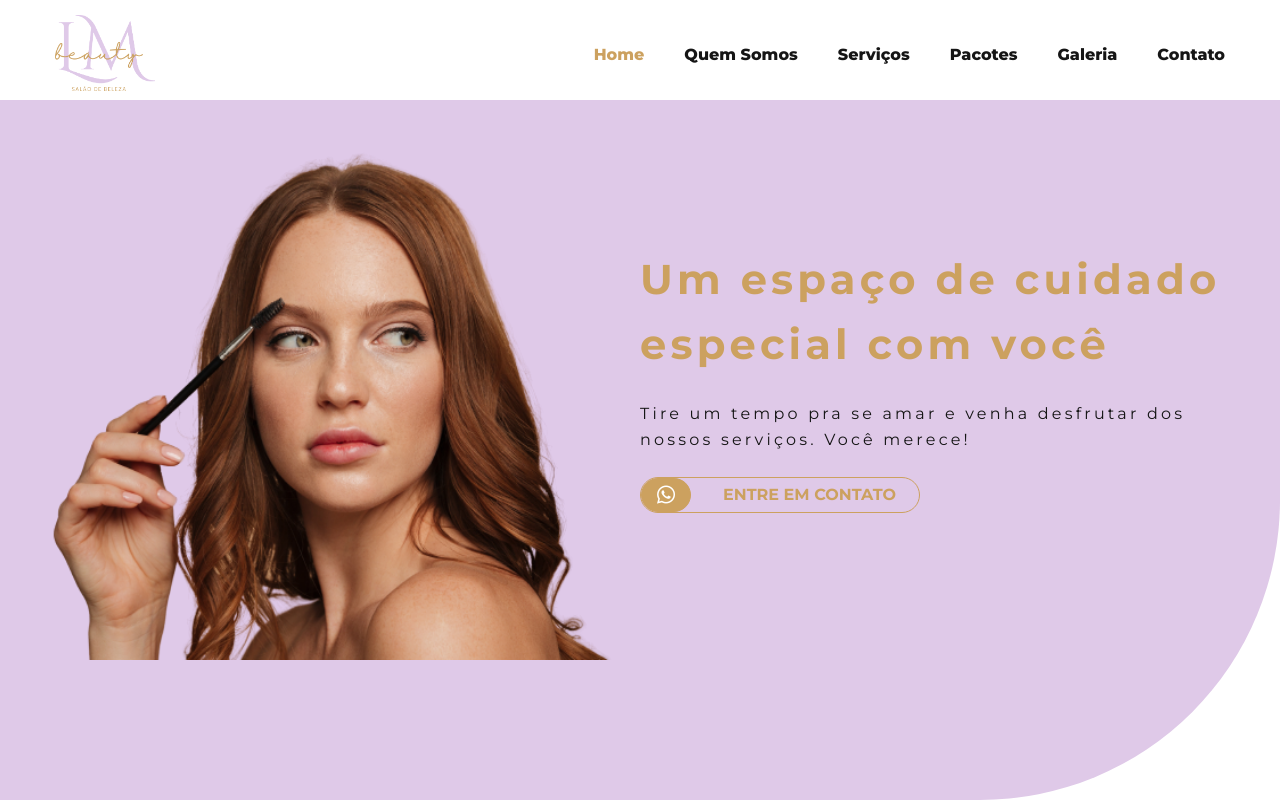
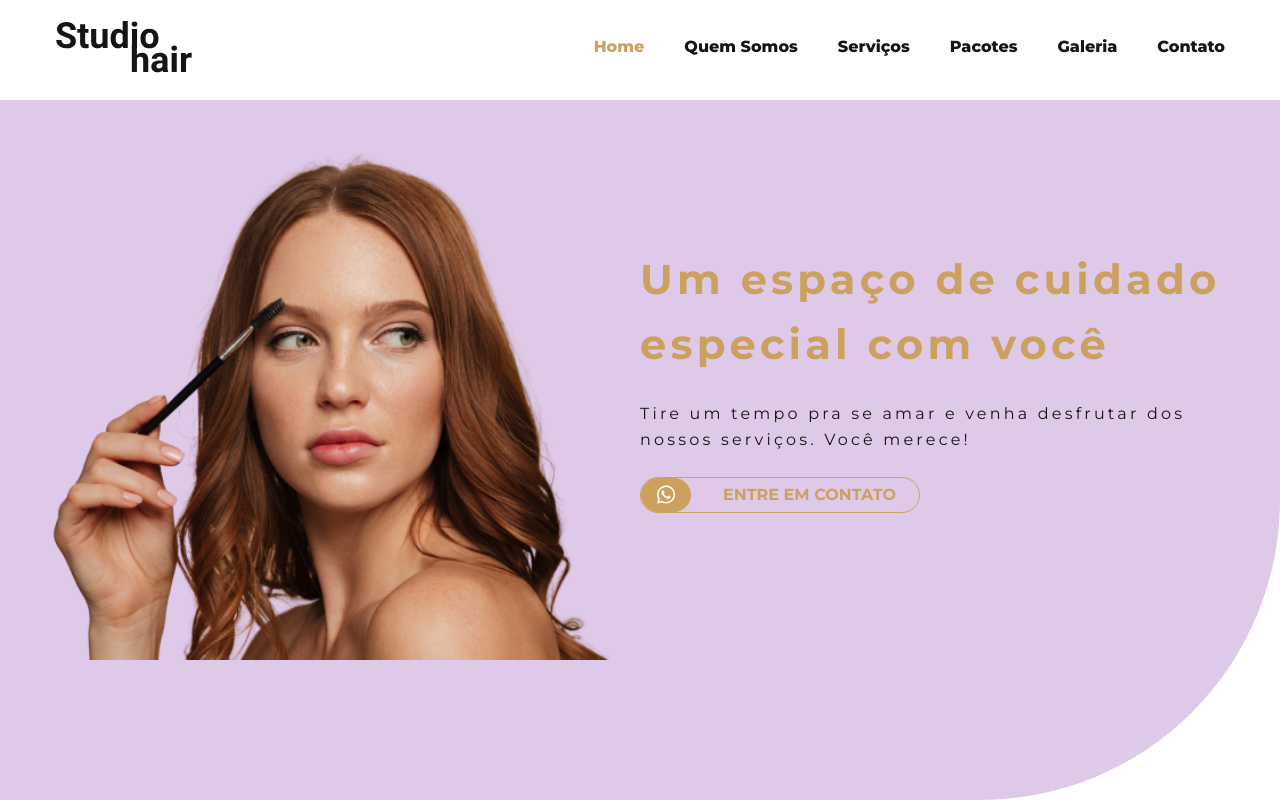
Before and after one commit to Raimundox/beauty-salon, a plain HTML site: page index.html in a window 1280 px wide. Shown: the top 800 px of the page. Drawn offline with nearby package versions, Linux system fonts and the light colour scheme.

Commit message:
update logo, name

```diff
--- a/assests/css/style.css
+++ b/assests/css/style.css
@@ -74,11 +74,6 @@ a{
     text-decoration: none;
 }
 
-.brand img {
-    width: 100px; /* Ajuste o tamanho conforme necessário */
-    height: auto;
-    border: none;
-}
 
 .container{
     max-width: 1200px;
--- a/index.html
+++ b/index.html
@@ -17,7 +17,7 @@
     <header class="l-header" id="header">
         <div class="navbar container flex">
             <div class="brand">
-                <a href="#"><img src="assests/img/logo_LM_Beauty.png" alt="Studio Hair"></a>
+                <a href="#"><img src="assests/img/logo.svg" alt="Studio Hair"></a>
             </div>
             <div class="nav" id="nav">
                 <ul class="nav__menu">
@@ -463,7 +463,7 @@
         </div>
         <div class="copy">
             <p>&copy Todos os direitos reservados</p>
-            <span>Feito com 🤎 por MarquesCode</span>
+            <span>Feito com 🤎 por R. Neto</span>
         </div>
     </footer>
     <!-- javascript -->
```
